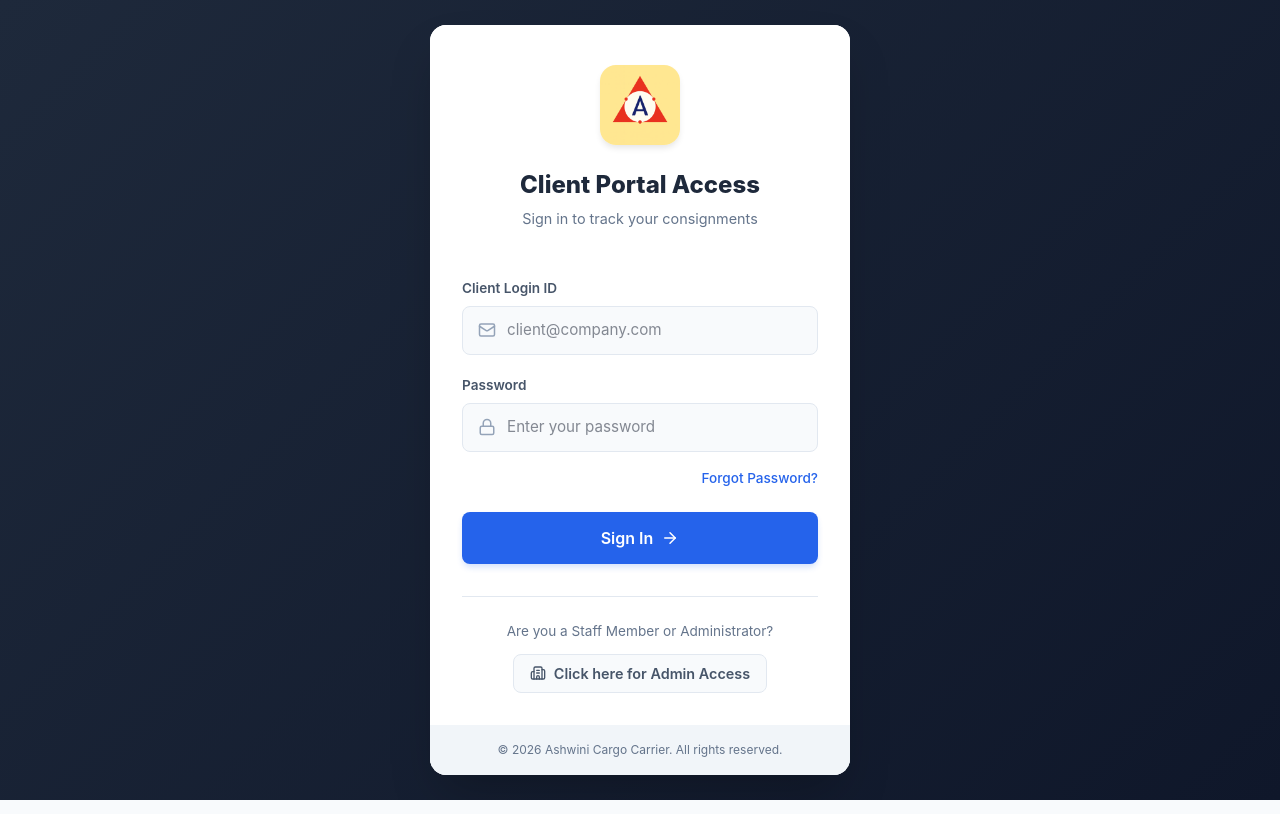
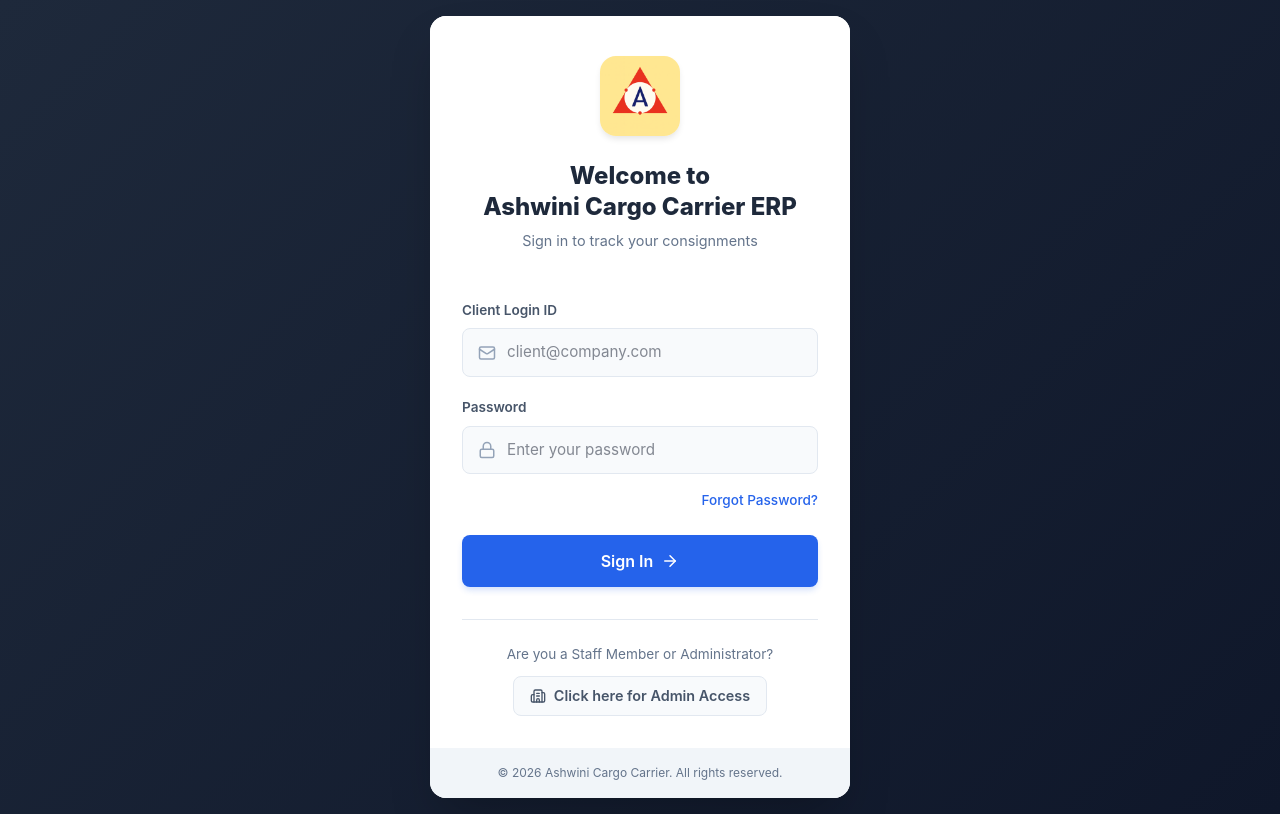
Before and after one commit to nirajnagappan23/Ashwini-Cargo-Carrier-ERP, a React (Vite) app: page /login in a window 1280 px wide. Built offline with nearby package versions, Linux system fonts and the light colour scheme; no server answers; the database is empty.

Commit message:
Update login titles to standard 'Welcome to Ashwini Cargo Carrier ERP' on both panels

```diff
--- a/src/pages/Login.jsx
+++ b/src/pages/Login.jsx
@@ -150,7 +150,7 @@ const Login = () => {
                         lineHeight: '1.3',
                         marginBottom: '0.5rem'
                     }}>
-                        Client Portal Access
+                        Welcome to<br />Ashwini Cargo Carrier ERP
                     </h1>
                     <p style={{ color: '#64748b', fontSize: '0.9rem' }}>
                         Sign in to track your consignments
```
Also changed, not shown: 1 other file (tests, documents, lock files or other folders).
